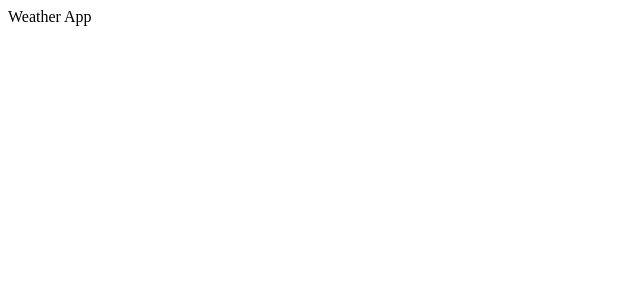
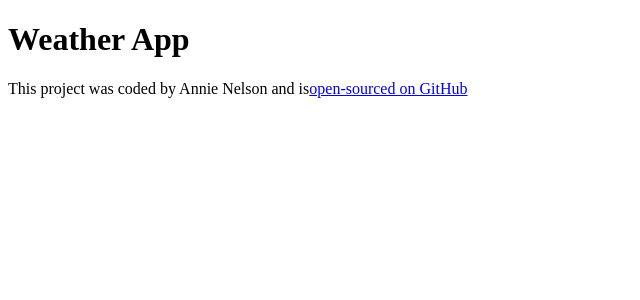
Before and after one commit to Annie15N/react-project-weather-app, a React (Create React App) app: page / in a window 1280 px wide. Shown: the top 300 px of the page, without its empty margins (0-640 px from the left). Built offline with nearby package versions, Linux system fonts and the light colour scheme.

Commit message:
Added in footer link to  GitHub repository

```diff
--- a/src/App.js
+++ b/src/App.js
@@ -3,7 +3,16 @@
 export default function App() {
   return (
     <div className="App">
-      <header className="App-header">Weather App</header>
+      <h1>Weather App</h1>
+      <footer>
+        This project was coded by Annie Nelson and is
+        <a
+          href="https://github.com/Annie15N/react-project-weather-app"
+          target="_blank"
+        >
+          open-sourced on GitHub
+        </a>
+      </footer>
     </div>
   );
 }
```
